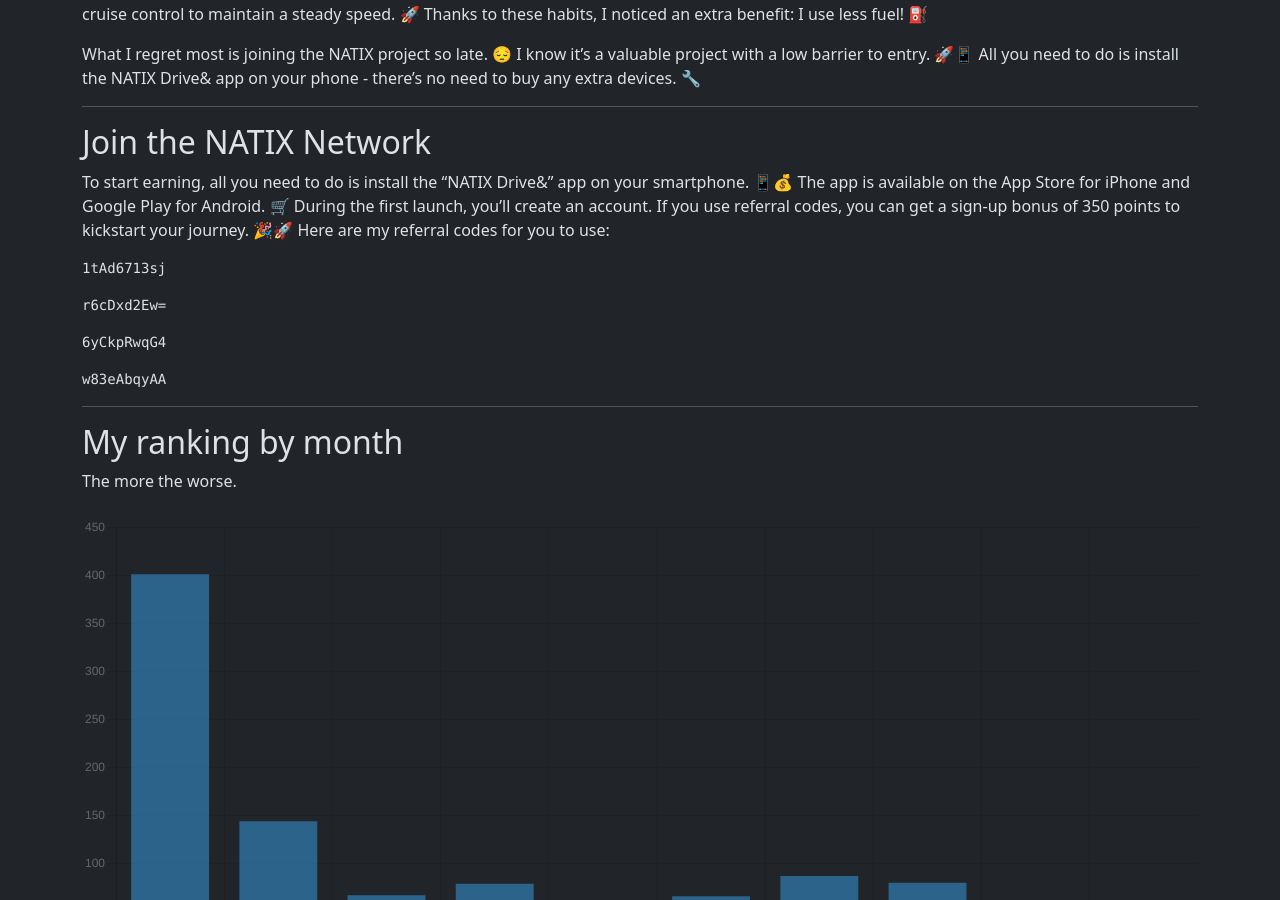
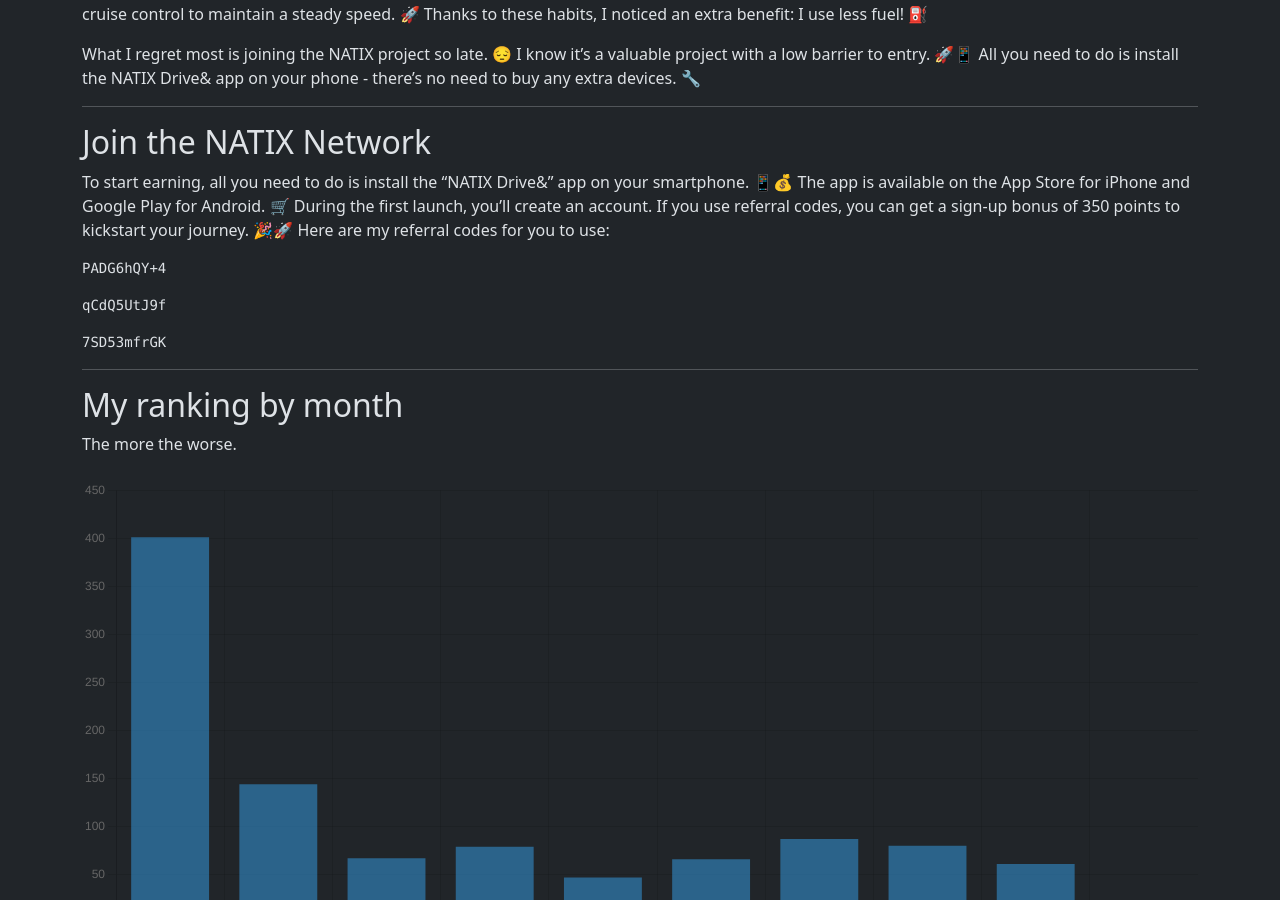
Before and after one commit to torrocus/natix, a Jekyll site: the page built from index.md, in a window 1280 px wide and 900 px high, scrolled down 2352 px. Built offline with Jekyll 4.4.1, drawn with Linux system fonts in a browser that asks for light colours; comment, search, counter and statistics services are not loaded.

Commit message:
Refresh referrer codes

````diff
--- a/index.md
+++ b/index.md
@@ -137,19 +137,15 @@ If you use referral codes, you can get a sign-up bonus of 350 points to kickstar
 Here are my referral codes for you to use:
 <!-- NATIX-REFERRAL-CODES-LIST:START -->
 ```
-1tAd6713sj
+PADG6hQY+4
 ```
 
 ```
-r6cDxd2Ew=
+qCdQ5UtJ9f
 ```
 
 ```
-6yCkpRwqG4
-```
-
-```
-w83eAbqyAA
+7SD53mfrGK
 ```
 <!-- NATIX-REFERRAL-CODES-LIST:END -->
 <!--
````
